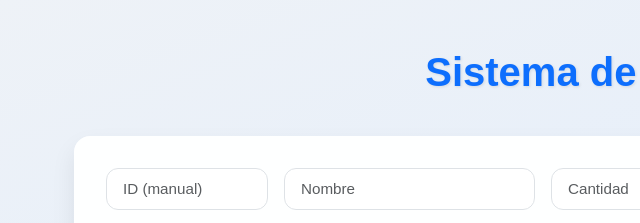
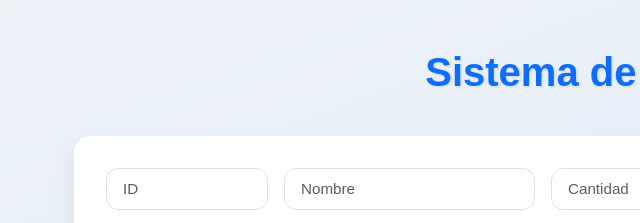
Before and after one commit to DVD955/Inventario, a website built with Vite: page frontend/index.html in a window 1280 px wide. Shown: the top 223 px of the page, 8-648 px from the left. Built offline with nearby package versions, Linux system fonts and the light colour scheme; no server answers.

Commit message:
Se actualizo el proyecto 3

```diff
--- a/frontend/index.html
+++ b/frontend/index.html
@@ -58,7 +58,6 @@
     margin-bottom: 2rem;
   }
 
-  /* --- TABLA MÁS SIMPLE Y LIMPIA --- */
   .table-wrapper {
     background: #fff;
     border-radius: 1rem;
@@ -105,7 +104,7 @@
   <div class="card-glass">
     <form id="formProducto" class="row g-3 needs-validation" novalidate>
       <div class="col-md-2">
-        <input id="idProducto" class="form-control" placeholder="ID (manual)" required>
+        <input id="idProducto" class="form-control" placeholder="ID " required>
         <div class="invalid-feedback">ID </div>
       </div>
       <div class="col-md-3">
```
